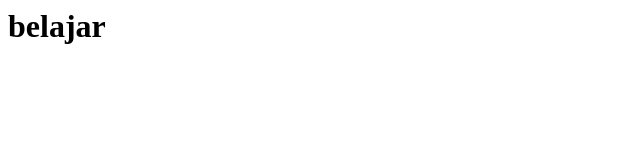
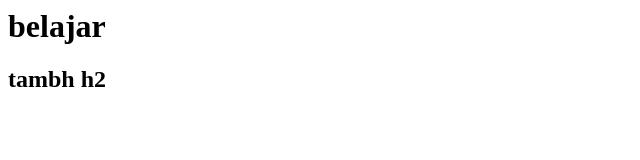
Before and after one commit to onedien/tutorial, a plain HTML site: page index.html in a window 1280 px wide. Shown: the whole page, without its empty margins (0-640 px from the left). Drawn offline with Linux system fonts and the light colour scheme.

```diff
--- a/index.html
+++ b/index.html
@@ -1 +1,2 @@
 <h1>belajar</h1>
+<h2>tambh h2</h2>
```
